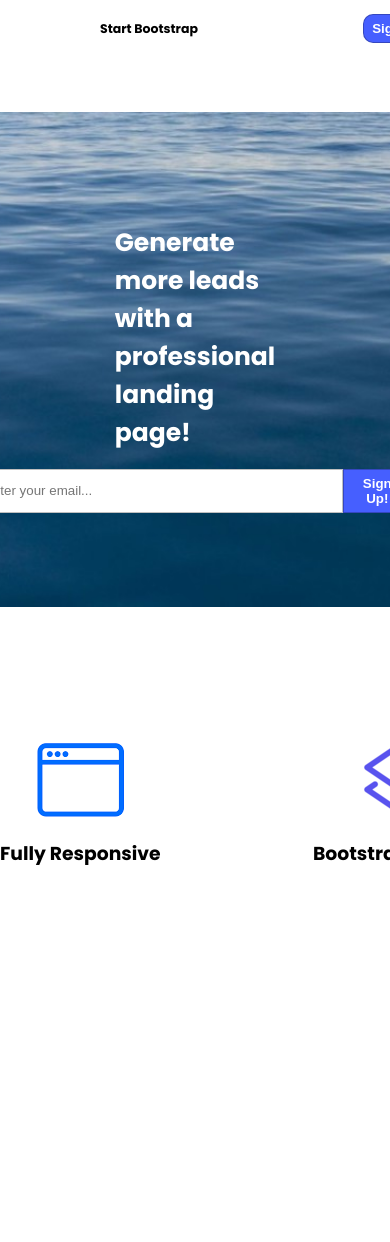
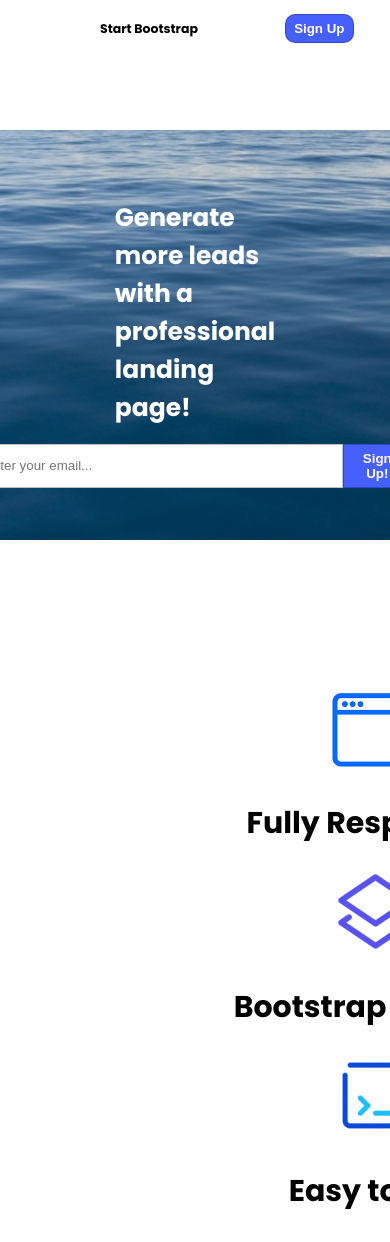
Before and after one commit to AkayoKlb/FS_lab2, a plain HTML site: page index.html in a window 390 px wide. Shown: the top 1242 px of the page. Before the commit the page ends 884 px from the top, so only its background shows below. Drawn offline with Linux system fonts and the light colour scheme.

Commit message:
added 768px sol

```diff
--- a/CSS/style-adapt.css
+++ b/CSS/style-adapt.css
@@ -54,7 +54,7 @@
     }
 
     .main {
-        background-size: 1200px;
+        background-size: 992px;
     }
 
     .top {
@@ -74,7 +74,22 @@
 }
 
 @media screen and (max-width: 768px) {
+    .main-menu{
+        max-width: 65%;
 
+    }
+    .main {
+        padding: 125px;
+    }
+    #text {
+        font-size: px;
+    }
+    .top {
+        display: flex;
+        flex-direction: column;
+        font-size: 20px;
+        margin-bottom: 200px;
+    }
 }
 
 @media screen and (max-width: 576px) {
```
Also changed, not shown: CSS/style.css (line endings or trailing spaces).
